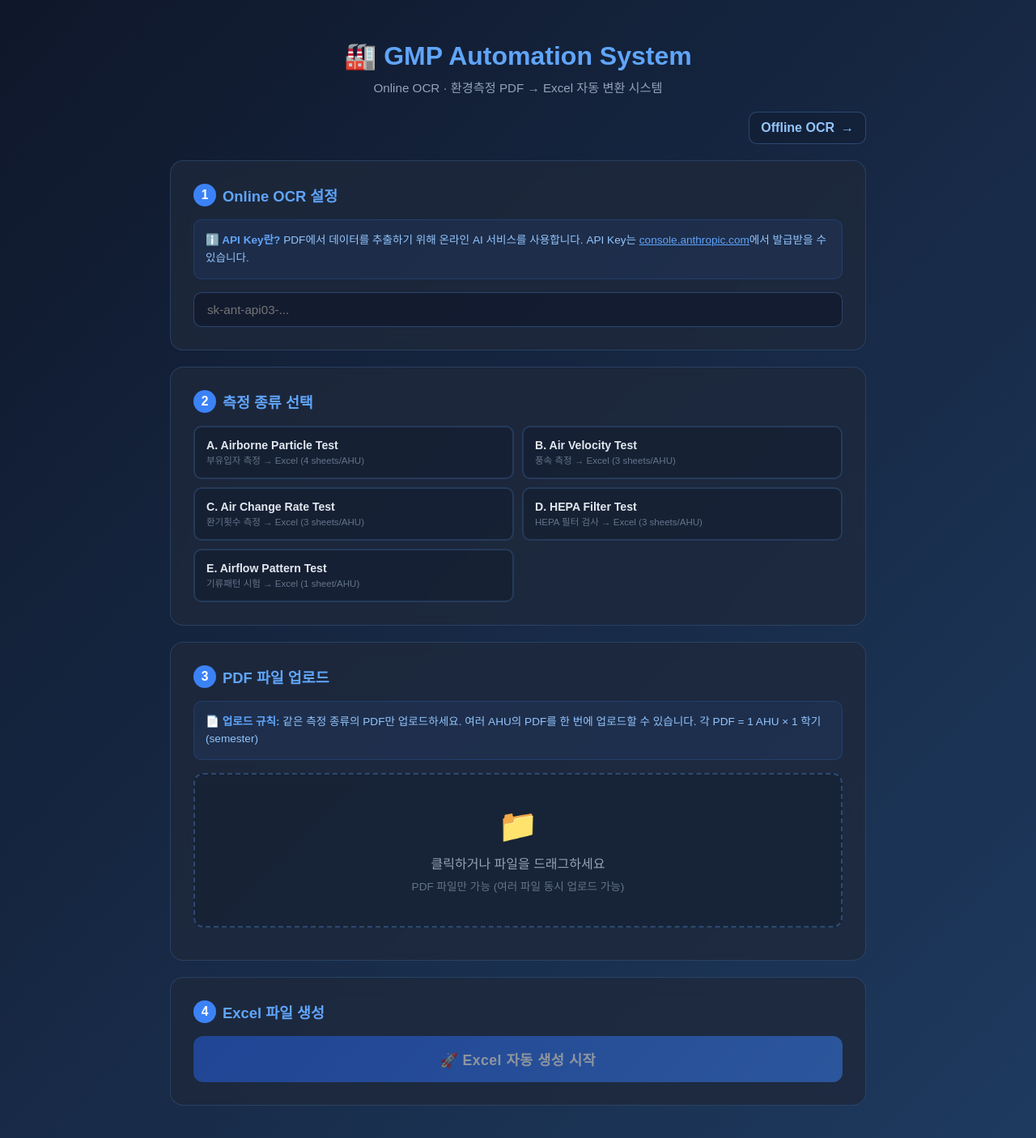
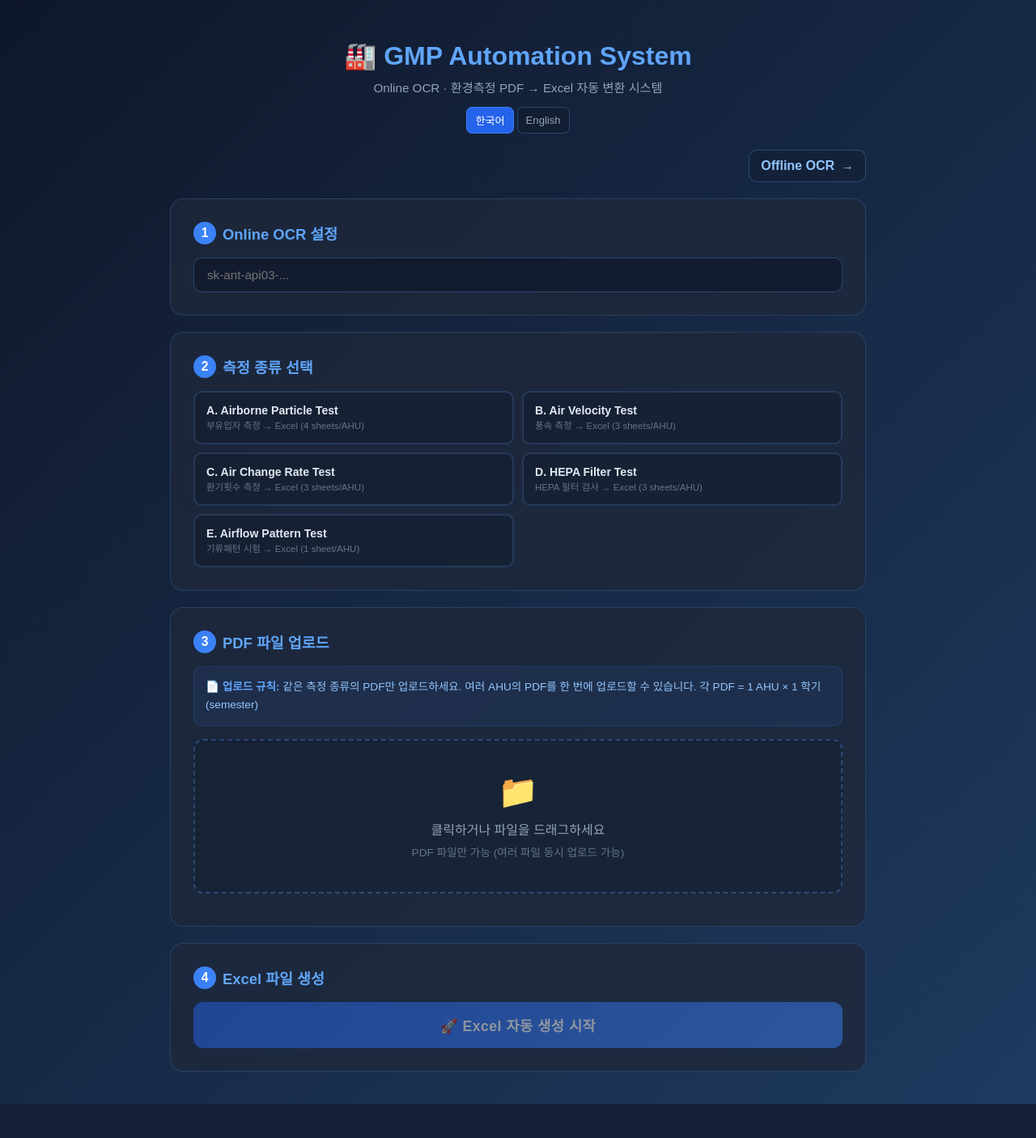
Before and after one commit to irfanqs/gmp-automation, a Flask app: page /online in a window 1280 px wide. Shown: the whole page at 81% size. After the commit the page ends 1364 px from the top, so only its background shows below. Run offline with Flask 3, Linux system fonts and the light colour scheme; some libraries are stand-ins or nearby versions.

Commit message:
feat: add Korean and English language toggle

```diff
--- a/app.py
+++ b/app.py
@@ -24,6 +24,33 @@ os.makedirs(UPLOAD_FOLDER, exist_ok=True)
 os.makedirs(OUTPUT_FOLDER, exist_ok=True)
 
 ALLOWED_EXTENSIONS = {'pdf'}
+
+ERROR_MESSAGES = {
+    'ko': {
+        'invalid_mode': '잘못된 OCR 모드가 선택되었습니다.',
+        'invalid_test': '잘못된 측정 종류가 선택되었습니다.',
+        'api_key_required': 'Anthropic API Key를 입력하세요.',
+        'endpoint_required': 'Offline OCR 엔드포인트 URL을 입력하세요.',
+        'no_files': '업로드된 PDF 파일이 없습니다.',
+        'no_valid_files': '유효한 PDF 파일을 찾을 수 없습니다.',
+        'extract_failed': '모든 PDF에서 데이터를 추출하지 못했습니다.',
+        'file_not_found': '파일을 찾을 수 없습니다.',
+        'server_error': '서버 오류:',
+        'processing_error': '처리 오류:',
+    },
+    'en': {
+        'invalid_mode': 'Invalid OCR mode selected.',
+        'invalid_test': 'Invalid test type selected.',
+        'api_key_required': 'Anthropic API Key is required.',
+        'endpoint_required': 'Offline OCR endpoint URL is required.',
+        'no_files': 'No PDF files uploaded.',
+        'no_valid_files': 'No valid PDF files found.',
+        'extract_failed': 'Failed to extract data from all PDFs.',
+        'file_not_found': 'File not found.',
+        'server_error': 'Server error:',
+        'processing_error': 'Error processing:',
+    },
+}
 
 
 def allowed_file(filename):
@@ -54,27 +81,29 @@ def process():
     try:
         test_type = request.form.get('test_type')
         ocr_mode = request.form.get('ocr_mode', 'online').strip()
+        language = request.form.get('language', 'ko').strip()
+        messages = ERROR_MESSAGES.get(language, ERROR_MESSAGES['ko'])
         api_key = request.form.get('api_key', '').strip()
         offline_endpoint = request.form.get('offline_endpoint', '').strip()
 
         if ocr_mode not in ('online', 'offline'):
-            return jsonify({'error': 'Invalid OCR mode selected.'}), 400
+            return jsonify({'error': messages['invalid_mode']}), 400
 
         ocr_backend = 'claude' if ocr_mode == 'online' else 'deepseek'
         extractors = CLAUDE_EXTRACTORS if ocr_backend == 'claude' else DEEPSEEK_EXTRACTORS
 
         if not test_type or test_type not in extractors:
-            return jsonify({'error': 'Invalid test type selected.'}), 400
+            return jsonify({'error': messages['invalid_test']}), 400
 
         if ocr_backend == 'claude' and not api_key:
-            return jsonify({'error': 'Anthropic API Key is required.'}), 400
+            return jsonify({'error': messages['api_key_required']}), 400
 
         if ocr_backend == 'deepseek' and not offline_endpoint:
-            return jsonify({'error': 'Offline OCR endpoint URL is required.'}), 400
+            return jsonify({'error': messages['endpoint_required']}), 400
 
         files = request.files.getlist('pdf_files')
         if not files or all(f.filename == '' for f in files):
-            return jsonify({'error': 'No PDF files uploaded.'}), 400
+            return jsonify({'error': messages['no_files']}), 400
 
         # Save uploaded files
         saved_paths = []
@@ -87,7 +116,7 @@ def process():
                 saved_paths.append(filepath)
 
         if not saved_paths:
-            return jsonify({'error': 'No valid PDF files found.'}), 400
+            return jsonify({'error': messages['no_valid_files']}), 400
 
         # Extract data from each PDF
         extractor = extractors[test_type]
@@ -138,10 +167,10 @@ def process():
                 all_ahu_data[ahu_num].append(sem_entry)
 
             except Exception as e:
-                errors.append(f"Error processing {os.path.basename(pdf_path)}: {str(e)}")
+                errors.append(f"{messages['processing_error']} {os.path.basename(pdf_path)}: {str(e)}")
 
         if not all_ahu_data:
-            error_msg = "Failed to extract data from all PDFs."
+            error_msg = messages['extract_failed']
             if errors:
                 error_msg += "\n" + "\n".join(errors)
             return jsonify({'error': error_msg}), 400
@@ -176,7 +205,9 @@ def process():
 
     except Exception as e:
         traceback.print_exc()
-        return jsonify({'error': f'Server error: {str(e)}'}), 500
+        language = request.form.get('language', 'ko').strip()
+        messages = ERROR_MESSAGES.get(language, ERROR_MESSAGES['ko'])
+        return jsonify({'error': f"{messages['server_error']} {str(e)}"}), 500
 
 
 @app.route('/download/<filename>')
@@ -185,7 +216,7 @@ def download(filename):
     filepath = os.path.join(OUTPUT_FOLDER, filename)
     if os.path.exists(filepath):
         return send_file(filepath, as_attachment=True, download_name=filename)
-    return jsonify({'error': 'File not found.'}), 404
+    return jsonify({'error': ERROR_MESSAGES['ko']['file_not_found']}), 404
 
 
 if __name__ == '__main__':
--- a/templates/index.html
+++ b/templates/index.html
@@ -29,6 +29,12 @@
         }
         header h1 { font-size: 2em; color: #60a5fa; margin-bottom: 8px; }
         header p { color: #94a3b8; font-size: 0.95em; }
+        .language-toggle { display: flex; justify-content: center; gap: 4px; margin-top: 14px; }
+        .language-toggle button {
+            padding: 6px 10px; border: 1px solid rgba(96, 165, 250, 0.3); border-radius: 7px;
+            background: rgba(15, 23, 42, 0.35); color: #94a3b8; cursor: pointer; font-size: 0.82em;
+        }
+        .language-toggle button.active { background: #2563eb; border-color: #3b82f6; color: #fff; }
 
         .card {
             background: rgba(30, 41, 59, 0.8); border-radius: 16px;
@@ -157,76 +163,71 @@
     <div class="container">
         <header>
             <h1>🏭 GMP Automation System</h1>
-            <p>{{ 'Online OCR' if ocr_mode == 'online' else 'Offline OCR' }} · 환경측정 PDF → Excel 자동 변환 시스템</p>
+            <p><span id="modeLabel">{{ 'Online OCR' if ocr_mode == 'online' else 'Offline OCR' }}</span> · <span data-i18n="subtitle">환경측정 PDF → Excel 자동 변환 시스템</span></p>
+            <div class="language-toggle" aria-label="Language selection">
+                <button type="button" data-language="ko">한국어</button>
+                <button type="button" data-language="en">English</button>
+            </div>
         </header>
 
         <nav class="mode-nav" aria-label="OCR mode navigation">
             {% if ocr_mode == 'online' %}
             <span></span>
-            <a href="{{ url_for('offline') }}">Offline OCR <span aria-hidden="true">→</span></a>
+            <a href="{{ url_for('offline') }}"><span data-i18n="offlineOcr">Offline OCR</span> <span aria-hidden="true">→</span></a>
             {% else %}
-            <a href="{{ url_for('online') }}"><span aria-hidden="true">←</span> Online OCR</a>
+            <a href="{{ url_for('online') }}"><span aria-hidden="true">←</span> <span data-i18n="onlineOcr">Online OCR</span></a>
             <span></span>
             {% endif %}
         </nav>
 
         <!-- Step 1: OCR configuration -->
         <div class="card">
-            <h2><span class="step">1</span> {{ 'Online OCR 설정' if ocr_mode == 'online' else 'Offline OCR 설정' }}</h2>
+            <h2><span class="step">1</span> <span data-i18n="ocrSettings">{{ 'Online OCR 설정' if ocr_mode == 'online' else 'Offline OCR 설정' }}</span></h2>
             {% if ocr_mode == 'online' %}
-                <div class="info-box">
-                    <strong>ℹ️ API Key란?</strong> PDF에서 데이터를 추출하기 위해 온라인 AI 서비스를 사용합니다.
-                    API Key는 <a href="https://console.anthropic.com/" target="_blank" style="color:#60a5fa;">console.anthropic.com</a>에서 발급받을 수 있습니다.
-                </div>
                 <input type="password" id="apiKey" placeholder="sk-ant-api03-..." autocomplete="off">
             {% else %}
-                <div class="info-box">
-                    <strong>ℹ️ Offline OCR endpoint란?</strong> OCR server atau notebook lokal akan memberikan URL endpoint
-                    (contoh: <code>https://xxxx.ngrok-free.app</code>). Tempel URL tersebut di bawah.
-                </div>
+                <div class="info-box" id="ocrHelp">ℹ️ <strong>Offline OCR 엔드포인트란?</strong> 로컬 OCR 서버 또는 노트북에서 엔드포인트 URL을 제공합니다.
+                    (예: <code>https://xxxx.ngrok-free.app</code>) 아래에 해당 URL을 붙여넣으세요.</div>
                 <input type="text" id="offlineEndpoint" placeholder="https://xxxx.ngrok-free.app" autocomplete="off">
             {% endif %}
         </div>
 
         <!-- Step 2: Test Type -->
         <div class="card">
-            <h2><span class="step">2</span> 측정 종류 선택</h2>
+            <h2><span class="step">2</span> <span data-i18n="testType">측정 종류 선택</span></h2>
             <div class="test-type-grid" id="testTypeGrid">
                 <div class="test-type-btn" data-type="airborne_particle" onclick="selectType(this)">
                     <div class="label">A. Airborne Particle Test</div>
-                    <div class="desc">부유입자 측정 → Excel (4 sheets/AHU)</div>
+                    <div class="desc" data-i18n="particleDesc">부유입자 측정 → Excel (4 sheets/AHU)</div>
                 </div>
                 <div class="test-type-btn" data-type="air_velocity" onclick="selectType(this)">
                     <div class="label">B. Air Velocity Test</div>
-                    <div class="desc">풍속 측정 → Excel (3 sheets/AHU)</div>
+                    <div class="desc" data-i18n="velocityDesc">풍속 측정 → Excel (3 sheets/AHU)</div>
                 </div>
                 <div class="test-type-btn" data-type="air_change_rate" onclick="selectType(this)">
                     <div class="label">C. Air Change Rate Test</div>
-                    <div class="desc">환기횟수 측정 → Excel (3 sheets/AHU)</div>
+                    <div class="desc" data-i18n="changeRateDesc">환기횟수 측정 → Excel (3 sheets/AHU)</div>
                 </div>
                 <div class="test-type-btn" data-type="hepa_filter" onclick="selectType(this)">
                     <div class="label">D. HEPA Filter Test</div>
-                    <div class="desc">HEPA 필터 검사 → Excel (3 sheets/AHU)</div>
+                    <div class="desc" data-i18n="hepaDesc">HEPA 필터 검사 → Excel (3 sheets/AHU)</div>
                 </div>
                 <div class="test-type-btn" data-type="airflow_pattern" onclick="selectType(this)">
                     <div class="label">E. Airflow Pattern Test</div>
-                    <div class="desc">기류패턴 시험 → Excel (1 sheet/AHU)</div>
+                    <div class="desc" data-i18n="airflowDesc">기류패턴 시험 → Excel (1 sheet/AHU)</div>
                 </div>
             </div>
         </div>
 
         <!-- Step 3: Upload PDFs -->
         <div class="card">
-            <h2><span class="step">3</span> PDF 파일 업로드</h2>
-            <div class="info-box">
-                <strong>📄 업로드 규칙:</strong> 같은 측정 종류의 PDF만 업로드하세요.
-                여러 AHU의 PDF를 한 번에 업로드할 수 있습니다.
-                각 PDF = 1 AHU × 1 학기(semester)
-            </div>
+            <h2><span class="step">3</span> <span data-i18n="uploadPdf">PDF 파일 업로드</span></h2>
+            <div class="info-box" id="uploadRules">📄 <strong>업로드 규칙:</strong> 같은 측정 종류의 PDF만 업로드하세요.
+                여러 AHU의 PDF를 한 번에 업로드할 수 있습니다. 각 PDF = 1 AHU × 1 학기(semester)</div>
             <div class="upload-area" id="uploadArea" onclick="document.getElementById('fileInput').click()">
                 <div class="icon">📁</div>
-                <div class="text">클릭하거나 파일을 드래그하세요</div>
-                <div class="subtext">PDF 파일만 가능 (여러 파일 동시 업로드 가능)</div>
+                <div class="text" data-i18n="uploadAction">클릭하거나 파일을 드래그하세요</div>
+                <div class="subtext" data-i18n="uploadHint">PDF 파일만 가능 (여러 파일 동시 업로드 가능)</div>
             </div>
             <input type="file" id="fileInput" multiple accept=".pdf" style="display:none" onchange="handleFiles(this.files)">
             <div class="file-list" id="fileList"></div>
@@ -234,9 +235,9 @@
 
         <!-- Step 4: Generate -->
         <div class="card">
-            <h2><span class="step">4</span> Excel 파일 생성</h2>
+            <h2><span class="step">4</span> <span data-i18n="generateExcel">Excel 파일 생성</span></h2>
             <button class="submit-btn" id="submitBtn" onclick="processFiles()" disabled>
-                🚀 Excel 자동 생성 시작
+                <span data-i18n="startGeneration">🚀 Excel 자동 생성 시작</span>
             </button>
             <div class="progress-bar" id="progressBar"><div class="fill" id="progressFill"></div></div>
             <div class="status-msg" id="statusMsg"></div>
@@ -247,6 +248,66 @@
         let selectedType = null;
         const ocrMode = '{{ ocr_mode }}';
         let uploadedFiles = [];
+        const translations = {
+            ko: {
+                subtitle: '환경측정 PDF → Excel 자동 변환 시스템', onlineOcr: 'Online OCR', offlineOcr: 'Offline OCR',
+                ocrSettings: ocrMode === 'online' ? 'Online OCR 설정' : 'Offline OCR 설정',
+                testType: '측정 종류 선택', particleDesc: '부유입자 측정 → Excel (4 sheets/AHU)',
+                velocityDesc: '풍속 측정 → Excel (3 sheets/AHU)', changeRateDesc: '환기횟수 측정 → Excel (3 sheets/AHU)',
+                hepaDesc: 'HEPA 필터 검사 → Excel (3 sheets/AHU)', airflowDesc: '기류패턴 시험 → Excel (1 sheet/AHU)',
+                uploadPdf: 'PDF 파일 업로드', uploadAction: '클릭하거나 파일을 드래그하세요',
+                uploadHint: 'PDF 파일만 가능 (여러 파일 동시 업로드 가능)', generateExcel: 'Excel 파일 생성',
+                startGeneration: '🚀 Excel 자동 생성 시작', processing: '처리 중... (PDF 분석 중, 잠시 기다려주세요)',
+                processingStatus: '⏳ PDF를 AI가 분석하고 있습니다. PDF 수에 따라 1~5분 소요될 수 있습니다...',
+                error: '❌ 오류:', success: '✅ 성공!', processed: '개의 AHU 데이터가 처리되었습니다.', ahuList: 'AHU 목록:',
+                warning: '⚠️ 경고:', download: '다운로드', networkError: '❌ 네트워크 오류:',
+                offlineHelp: 'ℹ️ <strong>Offline OCR 엔드포인트란?</strong> 로컬 OCR 서버 또는 노트북에서 엔드포인트 URL을 제공합니다. (예: <code>https://xxxx.ngrok-free.app</code>) 아래에 해당 URL을 붙여넣으세요.',
+                uploadRules: '📄 <strong>업로드 규칙:</strong> 같은 측정 종류의 PDF만 업로드하세요. 여러 AHU의 PDF를 한 번에 업로드할 수 있습니다. 각 PDF = 1 AHU × 1 학기(semester)'
+            },
+            en: {
+                subtitle: 'Environmental measurement PDF to Excel conversion system', onlineOcr: 'Online OCR', offlineOcr: 'Offline OCR',
+                ocrSettings: ocrMode === 'online' ? 'Online OCR Setup' : 'Offline OCR Setup',
+                testType: 'Select Test Type', particleDesc: 'Airborne particle measurement → Excel (4 sheets/AHU)',
+                velocityDesc: 'Air velocity measurement → Excel (3 sheets/AHU)', changeRateDesc: 'Air change rate measurement → Excel (3 sheets/AHU)',
+                hepaDesc: 'HEPA filter test → Excel (3 sheets/AHU)', airflowDesc: 'Airflow pattern test → Excel (1 sheet/AHU)',
+                uploadPdf: 'Upload PDF Files', uploadAction: 'Click or drag files here', uploadHint: 'PDF files only (multiple files supported)',
+                generateExcel: 'Generate Excel File', startGeneration: '🚀 Start Excel Generation',
+                processing: 'Processing... (Analyzing PDFs, please wait)', processingStatus: '⏳ AI is analyzing the PDFs. This may take 1 to 5 minutes depending on the number of files...',
+                error: '❌ Error:', success: '✅ Success!', processed: ' AHU data sets have been processed.', ahuList: 'AHU list:',
+                warning: '⚠️ Warnings:', download: 'Download', networkError: '❌ Network error:',
+                offlineHelp: 'ℹ️ <strong>What is an Offline OCR endpoint?</strong> Your local OCR server or notebook provides an endpoint URL. (Example: <code>https://xxxx.ngrok-free.app</code>) Paste that URL below.',
+                uploadRules: '📄 <strong>Upload rules:</strong> Upload only PDFs of the same test type. You can upload PDFs for multiple AHUs at once. Each PDF = 1 AHU × 1 semester.'
+            }
+        };
+        let language = localStorage.getItem('language') || 'ko';
+
+        function t(key) {
+            return translations[language][key];
+        }
+
+        function applyLanguage() {
+            document.documentElement.lang = language;
+            document.querySelectorAll('[data-i18n]').forEach(el => { el.textContent = t(el.dataset.i18n); });
+            document.getElementById('modeLabel').textContent = ocrMode === 'online' ? t('onlineOcr') : t('offlineOcr');
+            const ocrHelp = document.getElementById('ocrHelp');
+            if (ocrHelp) ocrHelp.innerHTML = t('offlineHelp');
+            document.getElementById('uploadRules').innerHTML = t('uploadRules');
+            document.querySelectorAll('[data-language]').forEach(button => {
+                button.classList.toggle('active', button.dataset.language === language);
+            });
+            if (!document.getElementById('submitBtn').disabled) {
+                document.getElementById('submitBtn').textContent = t('startGeneration');
+            }
+        }
+
+        document.querySelectorAll('[data-language]').forEach(button => {
+            button.addEventListener('click', () => {
+                language = button.dataset.language;
+                localStorage.setItem('language', language);
+                applyLanguage();
+            });
+        });
+        applyLanguage();
 
         function selectType(el) {
             document.querySelectorAll('#testTypeGrid .test-type-btn').forEach(b => b.classList.remove('selected'));
@@ -313,10 +374,10 @@
             const offlineEndpoint = document.getElementById('offlineEndpoint')?.value.trim() || '';
 
             btn.disabled = true;
-            btn.innerHTML = '<span class="spinner"></span> 처리 중... (PDF 분석 중, 잠시 기다려주세요)';
+            btn.innerHTML = '<span class="spinner"></span> ' + t('processing');
             statusMsg.className = 'status-msg processing';
             statusMsg.style.display = 'block';
-            statusMsg.innerHTML = '⏳ PDF를 AI가 분석하고 있습니다. PDF 수에 따라 1~5분 소요될 수 있습니다...';
+            statusMsg.innerHTML = t('processingStatus');
             progressBar.style.display = 'block';
             progressFill.style.width = '30%';
 
@@ -325,6 +386,7 @@
             formData.append('ocr_mode', ocrMode);
             formData.append('api_key', apiKey);
             formData.append('offline_endpoint', offlineEndpoint);
+            formData.append('language', language);
             uploadedFiles.forEach(f => formData.append('pdf_files', f));
 
             try {
@@ -335,24 +397,24 @@
 
                 if (data.error) {
                     statusMsg.className = 'status-msg error';
-                    statusMsg.innerHTML = '❌ 오류: ' + data.error;
+                    statusMsg.innerHTML = t('error') + ' ' + data.error;
                 } else {
                     statusMsg.className = 'status-msg success';
-                    let msg = `✅ 성공! ${data.ahu_count}개의 AHU 데이터가 처리되었습니다.<br>`;
-                    msg += `AHU 목록: ${data.ahu_list.map(a => 'AHU-' + a).join(', ')}<br>`;
+                    let msg = `${t('success')} ${data.ahu_count}${t('processed')}<br>`;
+                    msg += `${t('ahuList')} ${data.ahu_list.map(a => 'AHU-' + a).join(', ')}<br>`;
                     if (data.warnings && data.warnings.length > 0) {
-                        msg += `<br>⚠️ 경고:<br>${data.warnings.join('<br>')}`;
+                        msg += `<br>${t('warning')}<br>${data.warnings.join('<br>')}`;
                     }
-                    msg += `<br><a href="${data.download_url}" class="download-btn">📥 ${data.filename} 다운로드</a>`;
+                    msg += `<br><a href="${data.download_url}" class="download-btn">📥 ${data.filename} ${t('download')}</a>`;
                     statusMsg.innerHTML = msg;
                 }
             } catch (err) {
                 statusMsg.className = 'status-msg error';
-                statusMsg.innerHTML = '❌ 네트워크 오류: ' + err.message;
+                statusMsg.innerHTML = t('networkError') + ' ' + err.message;
             }
 
             btn.disabled = false;
-            btn.innerHTML = '🚀 Excel 자동 생성 시작';
+            btn.textContent = t('startGeneration');
             updateSubmitBtn();
         }
     </script>
```
